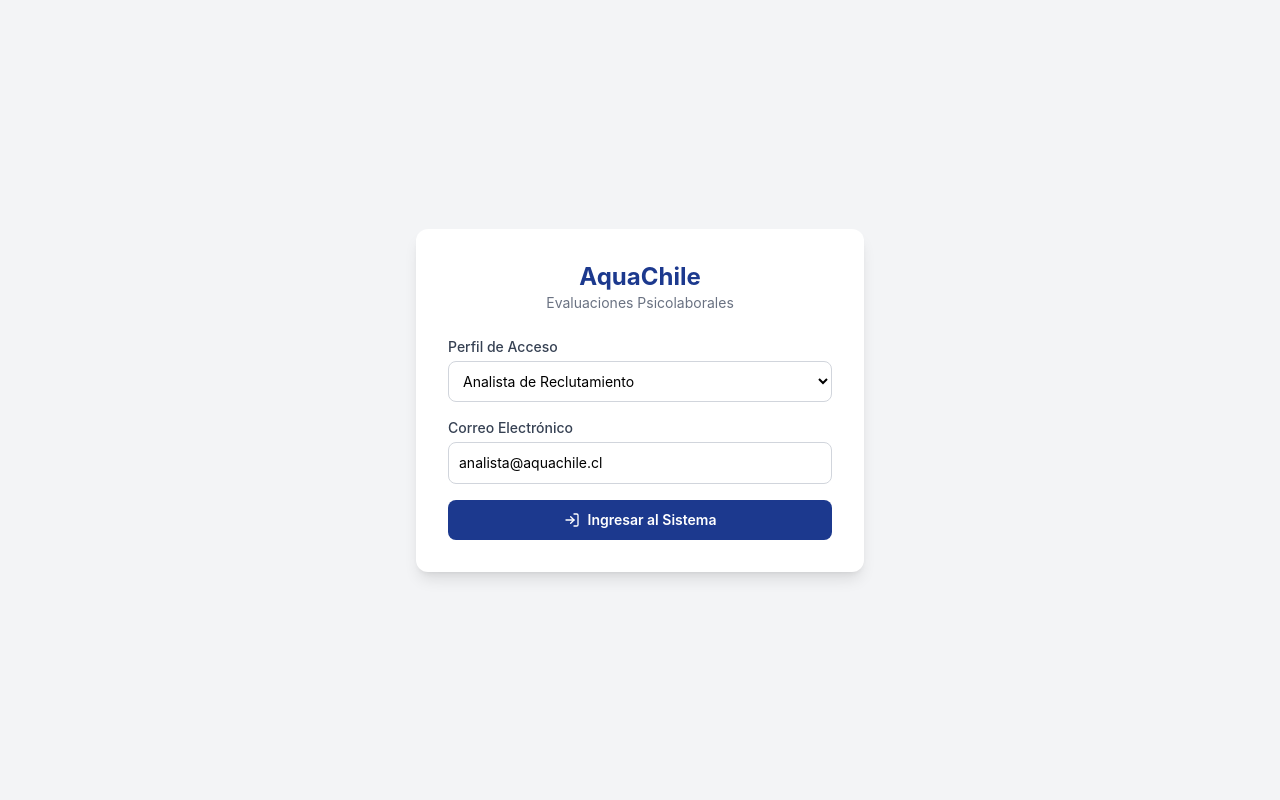
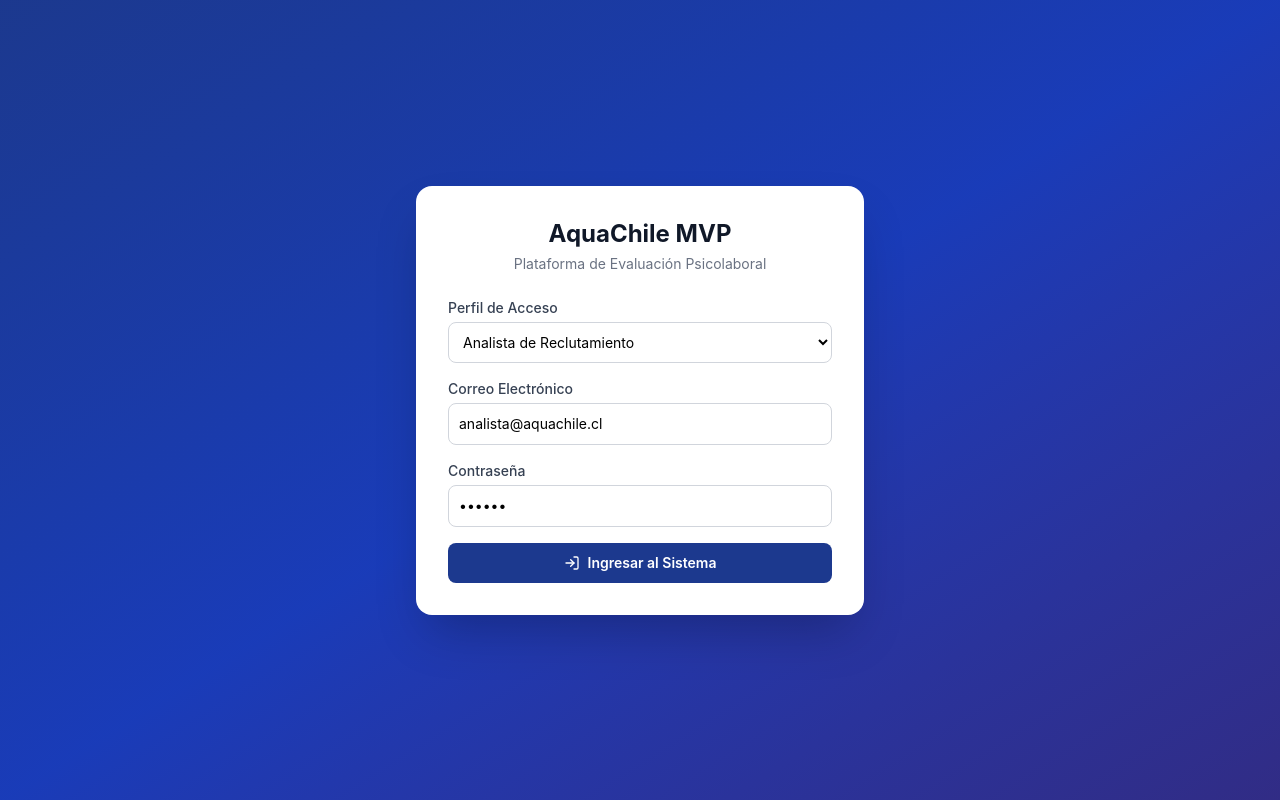
Before and after one commit to MrDeguitoo/AquaChile_FSTK, a React (Vite) app: page /login in a window 1280 px wide. Built offline with nearby package versions, Linux system fonts and the light colour scheme.

Commit message:
feat(ui): componentes LoadingSpinner, validación de login y feedback visual asíncrono

```diff
--- /dev/null
+++ b/src/components/LoadingSpinner.jsx
@@ -0,0 +1,8 @@
+export default function LoadingSpinner({ message = 'Cargando...' }) {
+  return (
+    <div className="flex flex-col items-center justify-center p-8 space-y-3">
+      <div className="w-10 h-10 border-4 border-blue-200 border-t-blue-900 rounded-full animate-spin"></div>
+      <p className="text-sm font-medium text-gray-600">{message}</p>
+    </div>
+  );
+}
--- a/src/components/ProtectedRoute.jsx
+++ b/src/components/ProtectedRoute.jsx
@@ -1,13 +1,14 @@
 import { Navigate, Outlet } from 'react-router-dom';
 import { useAuth } from '../context/AuthContext';
+import LoadingSpinner from './LoadingSpinner';
 
 export default function ProtectedRoute() {
   const { user, loading } = useAuth();
 
-  if (loading){
+  if (loading) {
     return (
-      <div className = "min-h-screen flex items-center justify-center bg-gray-50 text-gray-500">
-        Cargando sesión...
+      <div className="min-h-screen bg-gray-50 flex items-center justify-center">
+        <LoadingSpinner message="Verificando sesión en AquaChile..." />
       </div>
     );
   }
--- a/src/pages/login.jsx
+++ b/src/pages/login.jsx
@@ -1,31 +1,58 @@
 import { useState } from 'react';
 import { useNavigate } from 'react-router-dom';
 import { useAuth } from '../context/AuthContext';
-import { LogIn } from 'lucide-react';
+import { LogIn, AlertCircle, Loader2 } from 'lucide-react';
 
 export default function LoginPage() {
   const [role, setRole] = useState('analista');
   const [email, setEmail] = useState('analista@aquachile.cl');
+  const [password, setPassword] = useState('123456');
+  const [isSubmitting, setIsSubmitting] = useState(false);
+  const [errorMessage, setErrorMessage] = useState('');
+
   const { login } = useAuth();
   const navigate = useNavigate();
 
-  const handleSubmit = (e) => {
+  const handleSubmit = async (e) => {
     e.preventDefault();
+    setErrorMessage('');
+    setIsSubmitting(true);
+
+    try {
+      await new Promise((resolve) => setTimeout(resolve, 600));
+
+      if (!email.includes('@aquachile.cl')) {
+        throw new Error('Debe utilizar un correo corporativo institucional (@aquachile.cl)');
+      }
+
       login({
         email,
         role,
         name: role === 'analista' ? 'Analista de Reclutamiento' : 'Psicólogo Evaluador',
       });
+
       navigate('/');
+    } catch (err) {
+      setErrorMessage(err.message || 'Error al iniciar sesión');
+    } finally {
+      setIsSubmitting(false);
+    }
   };
 
   return (
-    <div className="min-h-screen bg-gray-100 flex items-center justify-center p-4">
-      <div className="bg-white p-8 rounded-xl shadow-lg max-w-md w-full">
+    <div className="min-h-screen bg-gradient-to-br from-blue-900 via-blue-800 to-indigo-900 flex items-center justify-center p-4">
+      <div className="bg-white rounded-2xl shadow-2xl w-full max-w-md p-8">
         <div className="text-center mb-6">
-          <h1 className="text-2xl font-bold text-blue-900">AquaChile</h1>
-          <p className="text-sm text-gray-500">Evaluaciones Psicolaborales</p>
+          <h1 className="text-2xl font-bold text-gray-900">AquaChile MVP</h1>
+          <p className="text-sm text-gray-500 mt-1">Plataforma de Evaluación Psicolaboral</p>
         </div>
+
+        {errorMessage && (
+          <div className="mb-4 p-3 bg-red-50 border border-red-200 text-red-700 text-sm rounded-lg flex items-center space-x-2">
+            <AlertCircle className="w-5 h-5 flex-shrink-0" />
+            <span>{errorMessage}</span>
+          </div>
+        )}
 
         <form onSubmit={handleSubmit} className="space-y-4">
           <div>
@@ -33,8 +60,9 @@ export default function LoginPage() {
             <select
               value={role}
               onChange={(e) => {
-                setRole(e.target.value);
-                setEmail(e.target.value === 'analista' ? 'analista@aquachile.cl' : 'psicologo@aquachile.cl');
+                const newRole = e.target.value;
+                setRole(newRole);
+                setEmail(newRole === 'analista' ? 'analista@aquachile.cl' : 'psicologo@aquachile.cl');
               }}
               className="w-full p-2.5 border border-gray-300 rounded-lg text-sm focus:ring-2 focus:ring-blue-500"
             >
@@ -54,12 +82,33 @@ export default function LoginPage() {
             />
           </div>
 
+          <div>
+            <label className="block text-sm font-medium text-gray-700 mb-1">Contraseña</label>
+            <input
+              type="password"
+              value={password}
+              onChange={(e) => setPassword(e.target.value)}
+              className="w-full p-2.5 border border-gray-300 rounded-lg text-sm focus:ring-2 focus:ring-blue-500"
+              required
+            />
+          </div>
+
           <button
             type="submit"
-            className="w-full bg-blue-900 text-white py-2.5 rounded-lg text-sm font-semibold hover:bg-blue-800 transition-colors flex items-center justify-center space-x-2"
+            disabled={isSubmitting}
+            className="w-full bg-blue-900 hover:bg-blue-800 text-white py-2.5 rounded-lg text-sm font-semibold transition-colors flex items-center justify-center space-x-2 disabled:opacity-60"
           >
+            {isSubmitting ? (
+              <>
+                <Loader2 className="w-4 h-4 animate-spin" />
+                <span>Autenticando...</span>
+              </>
+            ) : (
+              <>
                 <LogIn className="w-4 h-4" />
                 <span>Ingresar al Sistema</span>
+              </>
+            )}
           </button>
         </form>
       </div>
```
Lines whose indentation alone changed are shown as unchanged.
